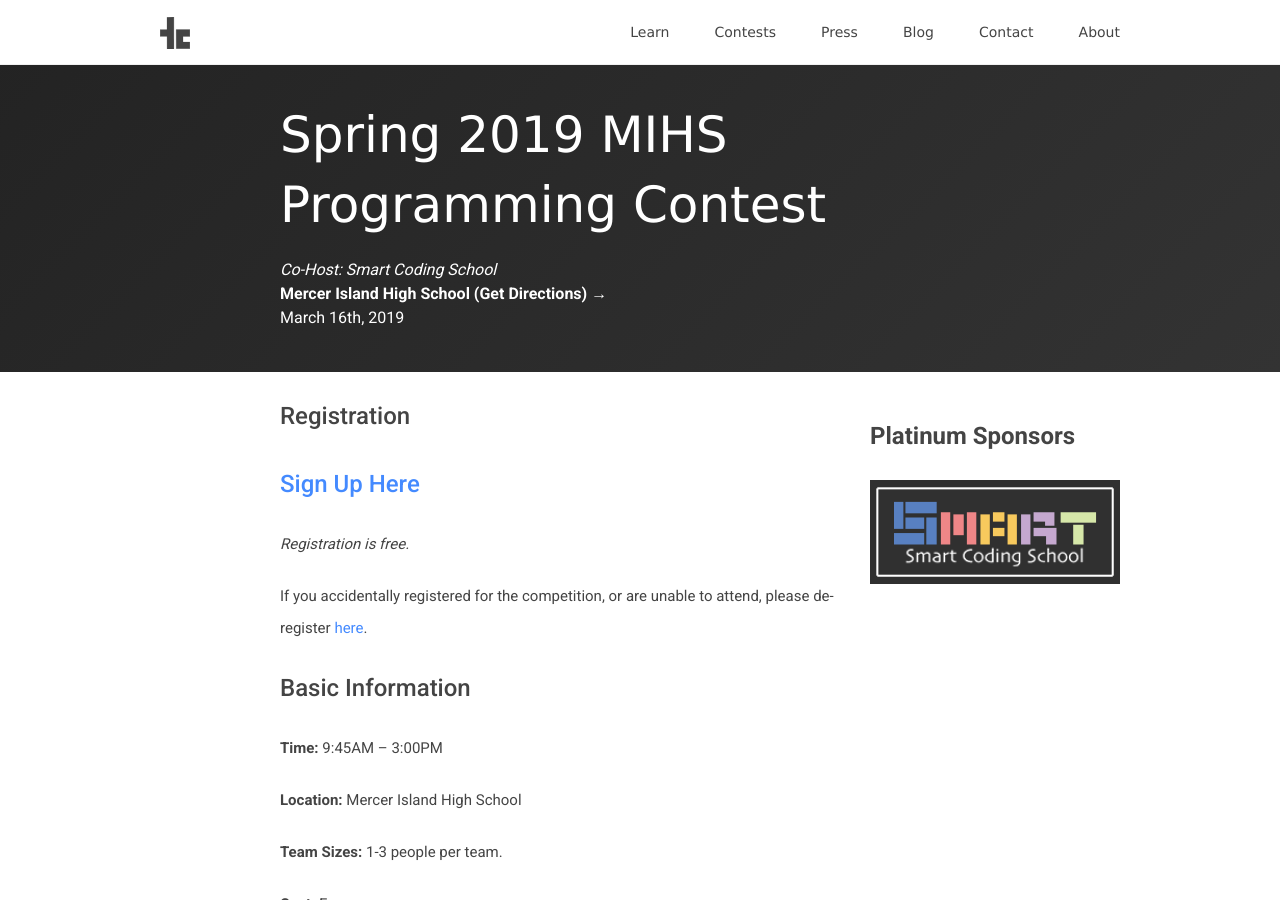
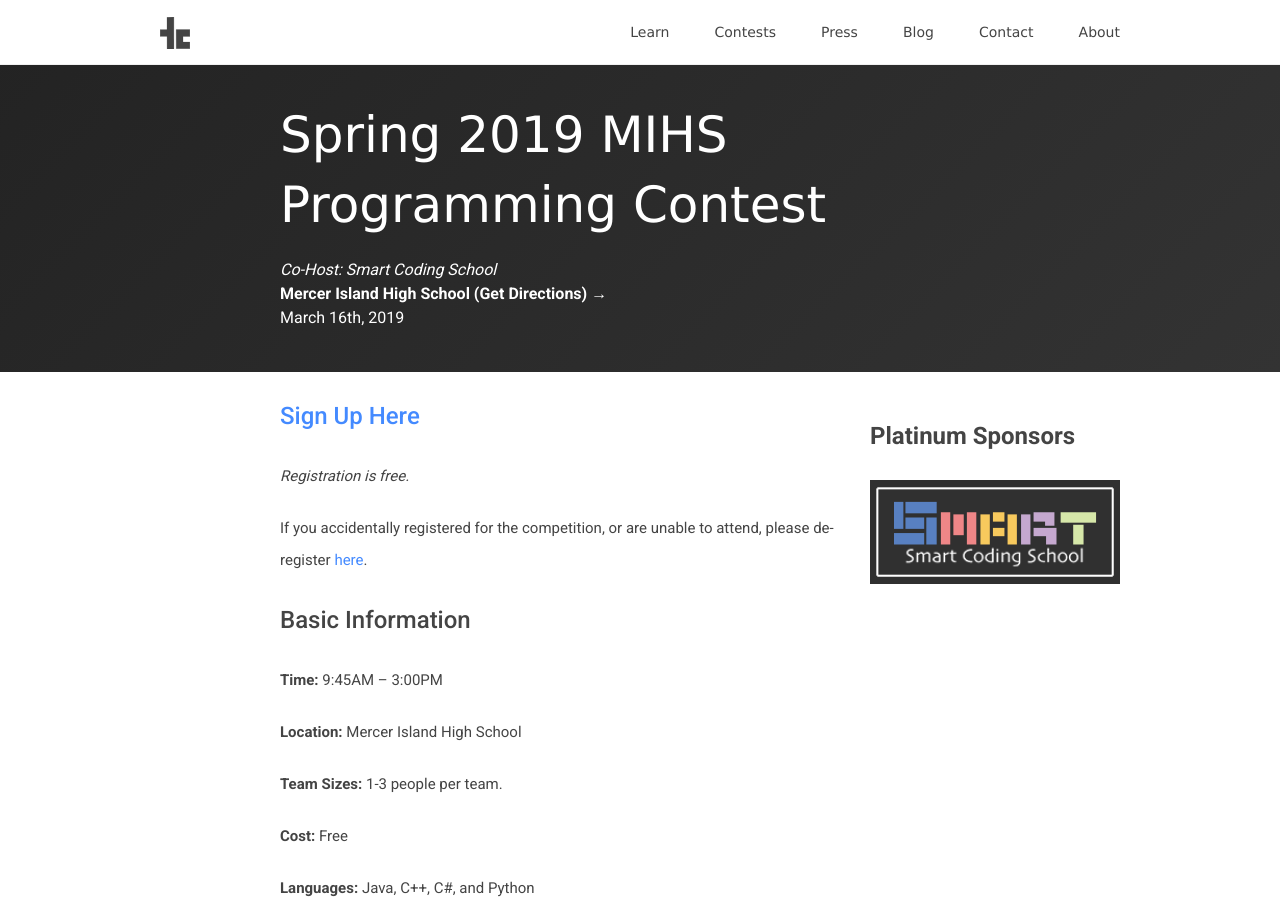
Before and after one commit to teamscode/teamscode.github.io, a Jekyll site: the page built from _posts/contests/2018-10-26-spring-2019-mihs-programming-contest.md, in a window 1280 px wide and 900 px high. Built offline with Jekyll 4.4.1, drawn with Linux system fonts in a browser that asks for light colours; nearby versions of some CDN libraries.

Commit message:
Remove registration header from Spring 2019 MIHS page

```diff
--- a/_posts/contests/2018-10-26-spring-2019-mihs-programming-contest.md
+++ b/_posts/contests/2018-10-26-spring-2019-mihs-programming-contest.md
@@ -13,11 +13,8 @@ contest_date: March 16th, 2019
   <a href="http://www.smartcodingschool.com/"><img src="/assets/images/sponsor_smartcodingschool.png" alt="Smart Coding School" style="width: 250px; margin-right: 20px;"></a>
 </div>
 
-<h1>Registration</h1>
-
 <h1><a href="https://teamscode.typeform.com/to/bnGcWl">Sign Up Here</a></h1>
-
- *Registration is free.*
+*Registration is free.*
 
 If you accidentally registered for the competition, or are unable to attend, please de-register [here](https://teamscode.typeform.com/to/XTYQIh).
 
```
